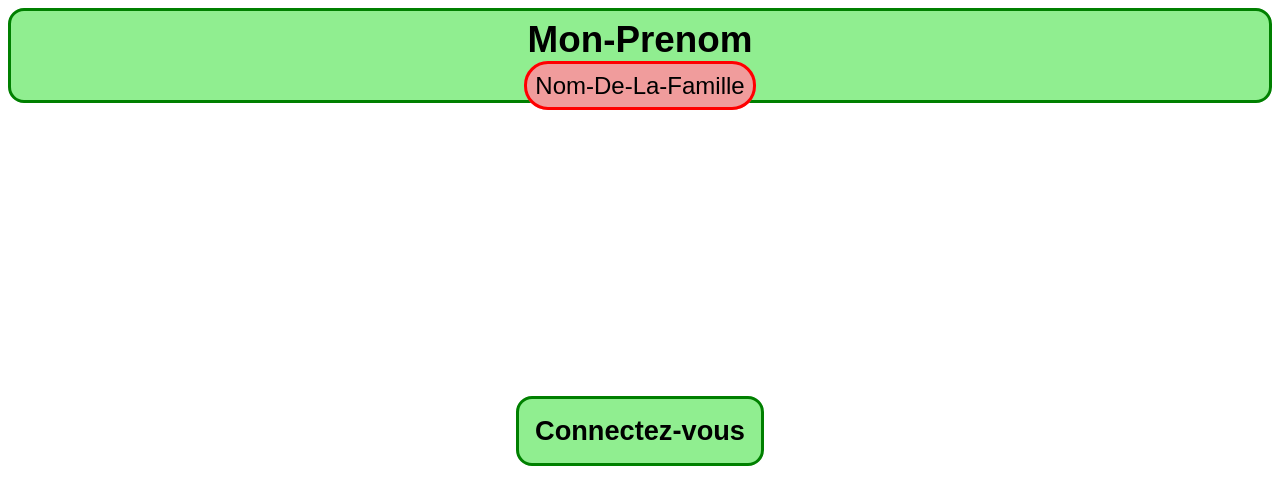
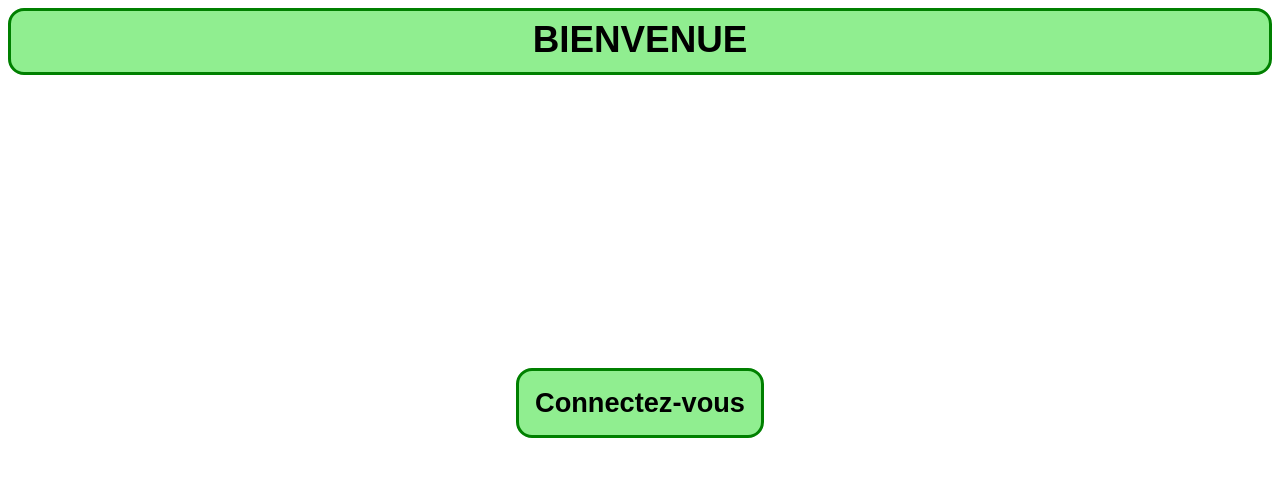
Before and after one commit to Foste380/ListeDeNoelCommun, a plain HTML site: page index.html in a window 1280 px wide. Drawn offline with Linux system fonts and the light colour scheme.

Commit message:
[Add] dynamique TITLE

```diff
--- a/index.html
+++ b/index.html
@@ -16,8 +16,8 @@
 <body>
     <header>
         <div>
-            <h1>Mon-Prenom</h1>
-            <a href="" class="famille">Nom-De-La-Famille</a>
+            <h1 id="Title">Mon-Prenom</h1>
+            <a href="" class="famille Loged">Nom-De-La-Famille</a>
         </div>
     </header>
     <main class="Loged">
--- a/script.js
+++ b/script.js
@@ -1,4 +1,6 @@
 //setup
+const Title = document.getElementById("Title");
+
 const SearchElement = document.getElementById("Search");
 const BlocsListe = document.querySelectorAll(".block");
 
@@ -36,6 +38,15 @@ document.addEventListener("DOMContentLoaded", () => {
     UnlogObjectListe.forEach((bloc) => {
         bloc.classList.toggle("Hide", IsLog);
     })
+
+    if (Title) {
+        if (IsLog) {
+            Title.textContent = UserName.toUpperCase();
+        }
+        else {
+            Title.textContent = "BIENVENUE"
+        }
+    }
 })
 
 //Fonctionnement bar de recherche
```
